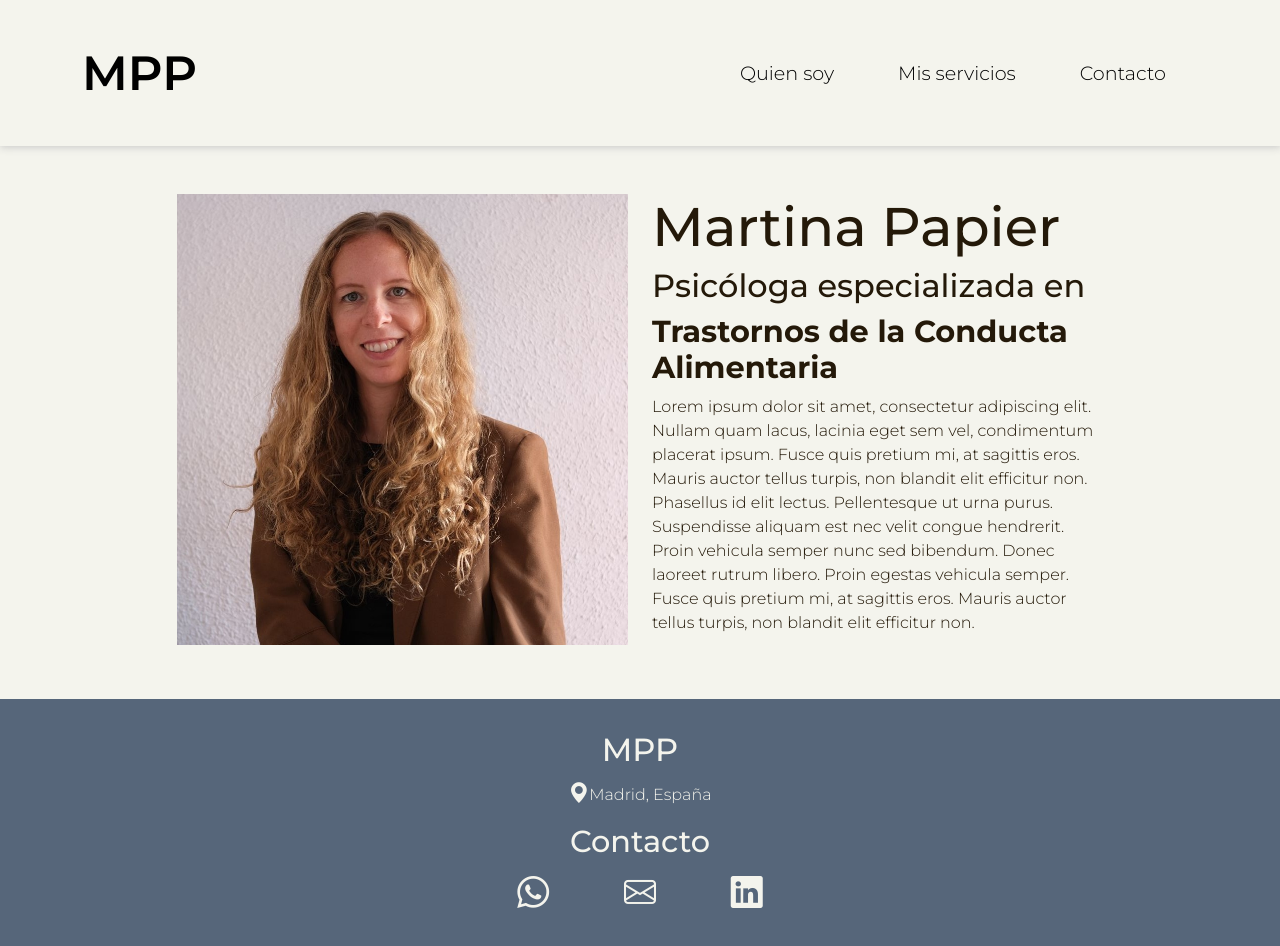
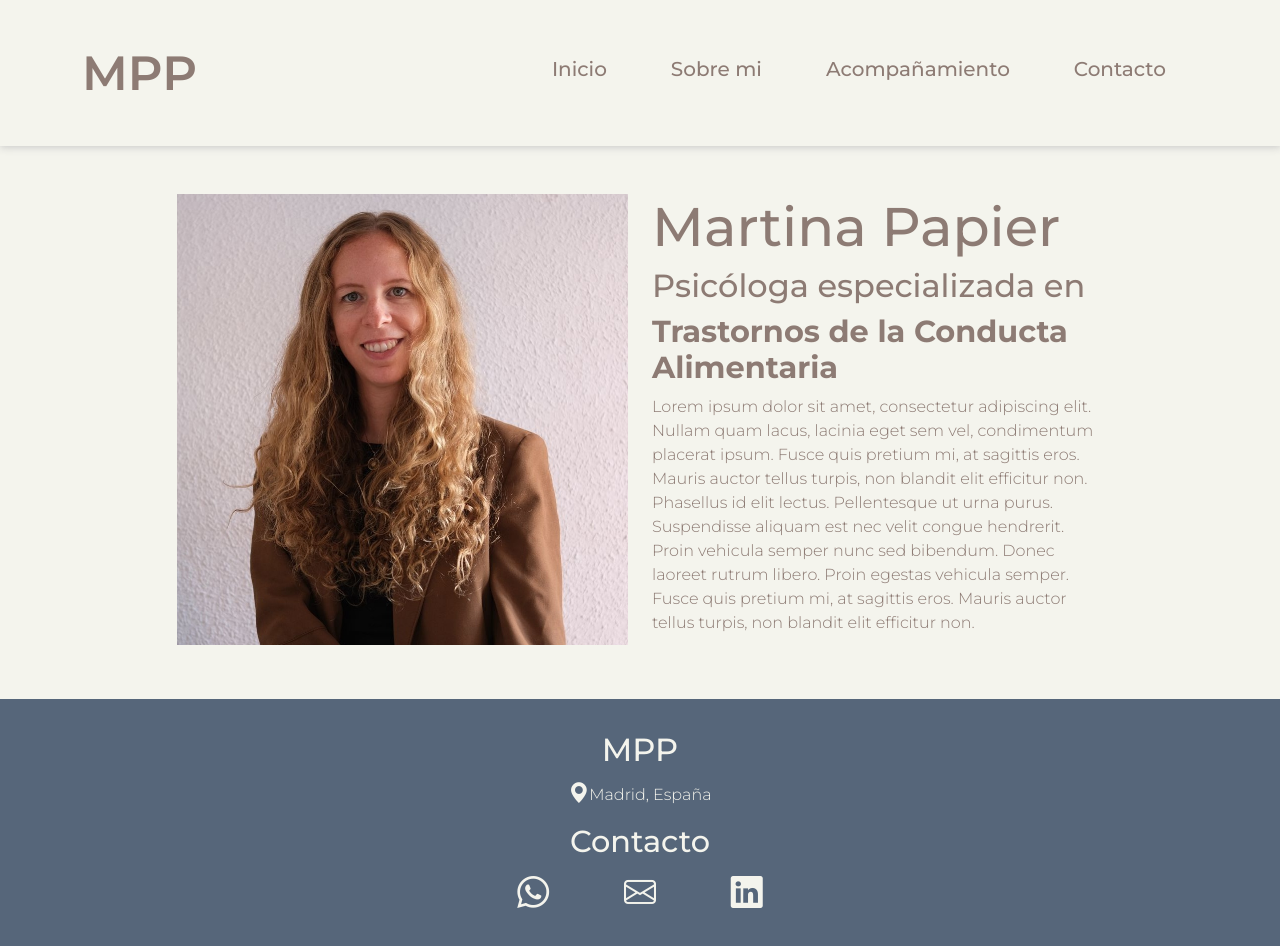
Before and after one commit to JoeDE88/martina_papier_psicologa, a React (Vite) app in the folder martina_papier_psicologa/: page / in a window 1280 px wide. Shown: the top 946 px of the page. Built offline with nearby package versions, Linux system fonts and the light colour scheme.

Commit message:
found new way to declare and reuse css vars

```diff
--- a/martina_papier_psicologa/src/App.css
+++ b/martina_papier_psicologa/src/App.css
@@ -5,11 +5,6 @@
   font-weight: 600;
   font-style: normal;
   font-size: 3rem;
-}
-
-.bi {
-  color: #56667a;
-  font-size: 2.5rem;
 }
 
 .bi-whatsapp,
@@ -44,7 +39,7 @@
 .navbar-toggler:hover {
   box-shadow: 2px 2px 4px 1px rgb(0, 0, 0, 0.3);
   transform: translateY(-2px);
-  background-color: #56667a;
+  background-color: var(--bs-emphasis-color-rgb);
   border-radius: 10px;
 }
 
@@ -57,7 +52,7 @@
   border-radius: 10px;
   border: none;
   box-shadow: 2px 2px 4px 1px rgb(0, 0, 0, 0.3);
-  background-color: #56667a;
+  background-color: var(--bs-emphasis-color-rgb);
   transform: translateY(2px);
   color: #f4f4ed;
   transition: all 0.5s ease-in-out;
@@ -86,14 +81,14 @@
 .navbar-nav .nav-item a:hover {
   box-shadow: 2px 2px 4px 1px rgb(0, 0, 0, 0.3);
   transform: translateY(-2px);
-  background-color: #56667a;
+  background-color: var(--bs-emphasis-color-rgb);
   color: #f4f4ed;
 }
 
 .navbar-nav .nav-item a:focus {
   box-shadow: 2px 2px 4px 1px rgb(0, 0, 0, 0.3);
   transform: translateY(2px);
-  background-color: #56667a;
+  background-color: var(--bs-emphasis-color-rgb);
   color: #f4f4ed;
   transition: all 0.5s ease-in-out;
 }
--- a/martina_papier_psicologa/src/components/NavBar.jsx
+++ b/martina_papier_psicologa/src/components/NavBar.jsx
@@ -15,7 +15,10 @@ export default function NavBar() {
             aria-expanded="false"
             aria-label="Toggle navigation"
           >
-            <i className="bi bi-list"></i>
+            <h2 className="bi">
+            Menú
+            </h2>
+            {/* <i className="bi bi-list"></i> */}
           </button>
           <div
             className="collapse navbar-collapse justify-content-around"
@@ -23,19 +26,32 @@ export default function NavBar() {
           >
             <ul className="navbar-nav ms-auto mb-2 mb-lg-0">
               <li className="nav-item">
+                <h5>
                 <a className="nav-link active" aria-current="page" href="#">
-                  Quien soy
+                  Inicio
                 </a>
+                </h5>
               </li>
               <li className="nav-item">
+                <h5>
                 <a className="nav-link active" aria-current="page" href="#">
-                  Mis servicios
+                  Sobre mi
                 </a>
+                </h5>
               </li>
               <li className="nav-item">
+                <h5>
+                <a className="nav-link active" aria-current="page" href="#">
+                  Acompañamiento
+                </a>
+                </h5>
+              </li>
+              <li className="nav-item">
+                <h5>
                 <a className="nav-link active" aria-current="page" href="#">
                   Contacto
                 </a>
+                </h5>
               </li>
             </ul>
           </div>
--- a/martina_papier_psicologa/src/index.css
+++ b/martina_papier_psicologa/src/index.css
@@ -4,7 +4,9 @@
   font-style: normal;
   background-color: #f4f4ed;
   margin: 0 !important;
-  --bs-body-color: #241909;
+  --bs-body-color: #8d7b74;
+  /* EVERY TEXT, BUTTON COLOR COMES FROM HERE */
+  --bs-emphasis-color-rgb: #8d7b74;
 }
 
 html,
```
Also changed, not shown: 1 other file (tests, documents, lock files or other folders).
